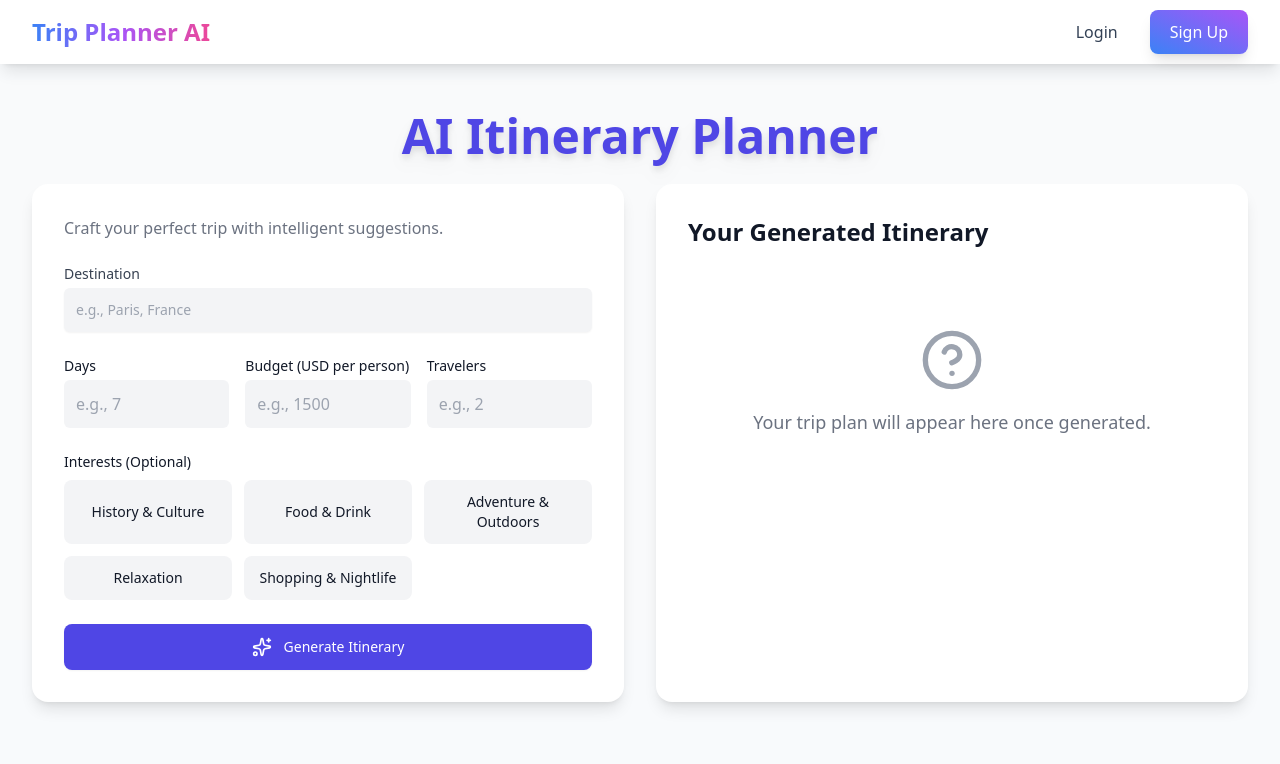
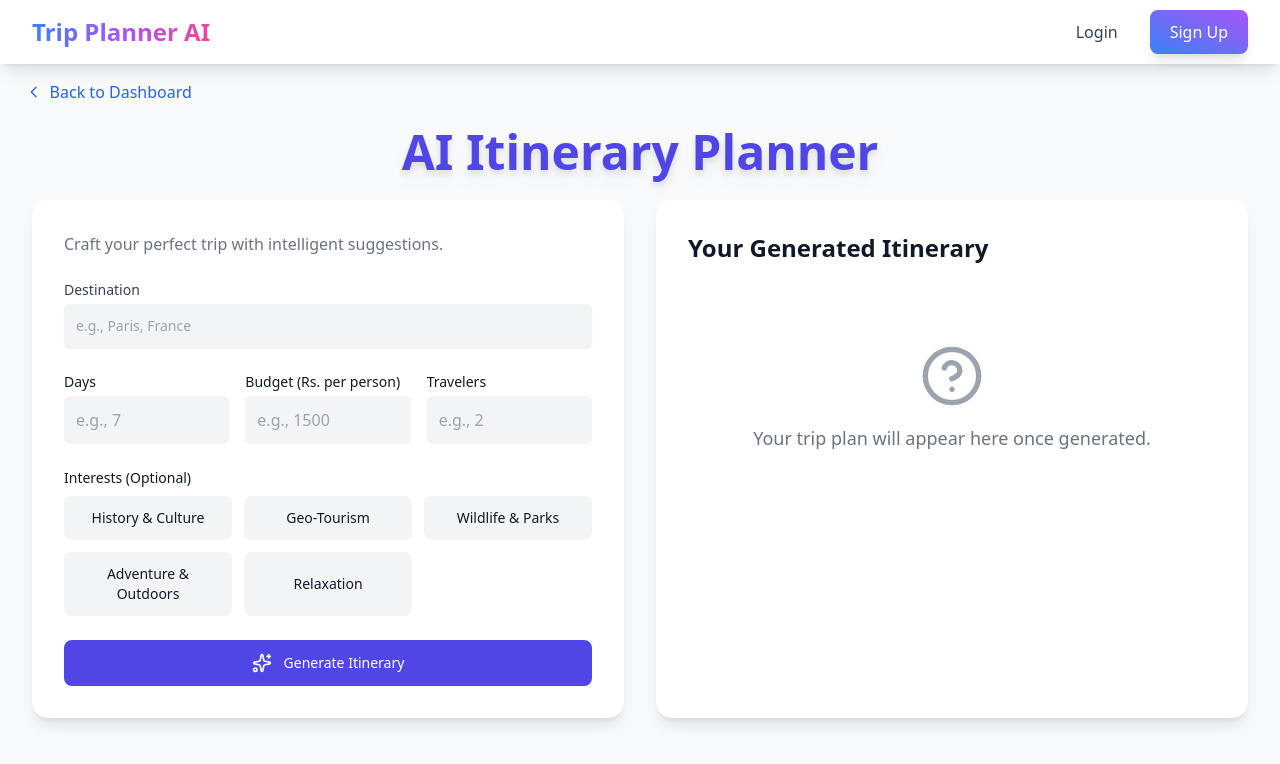
Before and after one commit to DharanSJIT/sih-ai-tourism, a React (Vite) app: page /planner in a window 1280 px wide. Shown: the top 764 px of the page. Built offline with nearby package versions, Linux system fonts and the light colour scheme; no server answers.

Commit message:
ai itinerary

```diff
--- a/src/components/ItineraryPlanner.jsx
+++ b/src/components/ItineraryPlanner.jsx
@@ -1,41 +1,50 @@
-import React, { useState } from 'react';
-import { GoogleGenerativeAI } from '@google/generative-ai';
-import ReactMarkdown from 'react-markdown';
-import { Sparkles, Plane, CircleHelp, Hourglass } from 'lucide-react';
+import React, { useState } from "react";
+import { GoogleGenerativeAI } from "@google/generative-ai";
+import ReactMarkdown from "react-markdown";
+import { Sparkles, Plane, CircleHelp, Hourglass } from "lucide-react";
+import { Link } from "react-router-dom";
 
 // Get the API key from environment variables
 const API_KEY = import.meta.env.VITE_GEMINI_API_KEY;
 
 const ItineraryPlanner = () => {
   // State for form inputs
-  const [destination, setDestination] = useState('');
-  const [days, setDays] = useState('');
-  const [budget, setBudget] = useState('');
-  const [members, setMembers] = useState('');
+  const [destination, setDestination] = useState("");
+  const [days, setDays] = useState("");
+  const [budget, setBudget] = useState("");
+  const [members, setMembers] = useState("");
   const [interests, setInterests] = useState([]);
 
   // State for API response and loading status
-  const [itinerary, setItinerary] = useState('');
+  const [itinerary, setItinerary] = useState("");
   const [loading, setLoading] = useState(false);
-  const [error, setError] = useState('');
+  const [error, setError] = useState("");
 
-  const interestOptions = ['History & Culture', 'Food & Drink', 'Adventure & Outdoors', 'Relaxation', 'Shopping & Nightlife'];
+  const interestOptions = [
+    "History & Culture",
+    "Geo-Tourism",
+    "Wildlife & Parks",
+    "Adventure & Outdoors",
+    "Relaxation",
+  ];
 
   const handleInterestChange = (interest) => {
-    setInterests(prev =>
-      prev.includes(interest) ? prev.filter(i => i !== interest) : [...prev, interest]
+    setInterests((prev) =>
+      prev.includes(interest)
+        ? prev.filter((i) => i !== interest)
+        : [...prev, interest]
     );
   };
 
   const generateItinerary = async (e) => {
     e.preventDefault();
     if (!destination || !days || !budget || !members) {
-      setError('Please fill in all required fields.');
+      setError("Please fill in all required fields.");
       return;
     }
-    setError('');
+    setError("");
     setLoading(true);
-    setItinerary('');
+    setItinerary("");
 
     try {
       const genAI = new GoogleGenerativeAI(API_KEY);
@@ -48,9 +57,9 @@ const ItineraryPlanner = () => {
         **Travel Details:**
         - **Destination:** ${destination}
         - **Duration:** ${days} days
-        - **Budget (per person, excluding flights):** Approximately $${budget} USD
+        - **Budget (per person, excluding flights):** Approximately $${budget} Rs.
         - **Number of Travelers:** ${members}
-        - **Primary Interests:** ${interests.join(', ')}
+        - **Primary Interests:** ${interests.join(", ")}
 
         **Instructions for Your Response:**
         1.  **Overview:** Start with a brief, exciting summary of the trip.
@@ -65,10 +74,11 @@ const ItineraryPlanner = () => {
       const response = await result.response;
       const text = response.text();
       setItinerary(text);
-
     } catch (err) {
       console.error("API Error:", err);
-      setError('Failed to generate itinerary. Please check your API key and try again.');
+      setError(
+        "Failed to generate itinerary. Please check your API key and try again."
+      );
     } finally {
       setLoading(false);
     }
@@ -77,92 +87,181 @@ const ItineraryPlanner = () => {
   return (
     // ✨ REMOVED mt-[20vh] and adjusted height to fill remaining space.
     // The LayoutWithNavbar in App.jsx now provides the initial top padding.
-    <div className="min-h-[50vh] bg-gray-50 dark:bg-gray-900 text-gray-900 dark:text-gray-100 p-4 sm:p-6 lg:p-8 absolute top-[10vh] w-full max-h-[70vh] ">
-       <h1 className="text-4xl md:text-5xl font-extrabold text-center text-indigo-600 dark:text-indigo-400 mb-6 drop-shadow-lg">
-  AI Itinerary Planner
-</h1>
+    <div className="min-h-[50vh] bg-gray-50 dark:bg-gray-900 text-gray-900 dark:text-gray-100 p-4 sm:p-6 lg:p-8 absolute top-[12vh] w-full max-h-[70vh] ">
+      <div className="absolute left-[2vw] top-[-2vh]">
+        <Link
+          to="/dashboard"
+          className="inline-flex items-center text-blue-600 hover:text-blue-800 mb-6 font-medium transition-colors"
+        >
+          <svg
+            className="w-4 h-4 mr-2"
+            fill="none"
+            stroke="currentColor"
+            viewBox="0 0 24 24"
+          >
+            <path
+              strokeLinecap="round"
+              strokeLinejoin="round"
+              strokeWidth={2}
+              d="M15 19l-7-7 7-7"
+            />
+          </svg>
+          Back to Dashboard
+        </Link>
+      </div>
+      <h1 className="text-4xl md:text-5xl font-extrabold text-center text-indigo-600 dark:text-indigo-400 mb-6 drop-shadow-lg">
+        AI Itinerary Planner
+      </h1>
 
       <div className="max-w-7xl mx-auto grid grid-cols-1 lg:grid-cols-2 gap-8">
-
         {/* Left Side: Form */}
-         {/* <h1 className="text-3xl font-bold">AI Itinerary Planner</h1> */}
+        {/* <h1 className="text-3xl font-bold">AI Itinerary Planner</h1> */}
         <div className="bg-white dark:bg-gray-800 p-8 rounded-2xl shadow-lg">
           <div className="flex items-center gap-3 mb-6">
             {/* <Sparkles className="w-8 h-8 text-indigo-500" /> */}
             <div>
-
-              <p className="text-gray-500 dark:text-gray-400">Craft your perfect trip with intelligent suggestions.</p>
+              <p className="text-gray-500 dark:text-gray-400">
+                Craft your perfect trip with intelligent suggestions.
+              </p>
             </div>
           </div>
 
           <form onSubmit={generateItinerary} className="space-y-6">
             <div>
-              <label htmlFor="destination" className="block text-sm font-medium text-gray-700 dark:text-gray-300">Destination</label>
-              <input type="text" id="destination" value={destination} onChange={e => setDestination(e.target.value)} placeholder="e.g., Paris, France" required className="mt-1 block w-full bg-gray-100 dark:bg-gray-700 border-transparent rounded-md shadow-sm focus:ring-indigo-500 focus:border-indigo-500 sm:text-sm p-3" />
+              <label
+                htmlFor="destination"
+                className="block text-sm font-medium text-gray-700 dark:text-gray-300"
+              >
+                Destination
+              </label>
+              <input
+                type="text"
+                id="destination"
+                value={destination}
+                onChange={(e) => setDestination(e.target.value)}
+                placeholder="e.g., Paris, France"
+                required
+                className="mt-1 block w-full bg-gray-100 dark:bg-gray-700 border-transparent rounded-md shadow-sm focus:ring-indigo-500 focus:border-indigo-500 sm:text-sm p-3"
+              />
             </div>
 
             <div className="grid grid-cols-1 md:grid-cols-3 gap-4">
               <div>
-                <label htmlFor="days" className="block text-sm font-medium">Days</label>
-                <input type="number" id="days" value={days} onChange={e => setDays(e.target.value)} placeholder="e.g., 7" required className="mt-1 block w-full bg-gray-100 dark:bg-gray-700 border-transparent rounded-md p-3" />
+                <label htmlFor="days" className="block text-sm font-medium">
+                  Days
+                </label>
+                <input
+                  type="number"
+                  id="days"
+                  value={days}
+                  onChange={(e) => setDays(e.target.value)}
+                  placeholder="e.g., 7"
+                  required
+                  className="mt-1 block w-full bg-gray-100 dark:bg-gray-700 border-transparent rounded-md p-3"
+                />
               </div>
               <div>
-                <label htmlFor="budget" className="block text-sm font-medium">Budget (USD per person)</label>
-                <input type="number" id="budget" value={budget} onChange={e => setBudget(e.target.value)} placeholder="e.g., 1500" required className="mt-1 block w-full bg-gray-100 dark:bg-gray-700 border-transparent rounded-md p-3" />
+                <label htmlFor="budget" className="block text-sm font-medium">
+                  Budget (Rs. per person)
+                </label>
+                <input
+                  type="number"
+                  id="budget"
+                  value={budget}
+                  onChange={(e) => setBudget(e.target.value)}
+                  placeholder="e.g., 1500"
+                  required
+                  className="mt-1 block w-full bg-gray-100 dark:bg-gray-700 border-transparent rounded-md p-3"
+                />
               </div>
               <div>
-                <label htmlFor="members" className="block text-sm font-medium">Travelers</label>
-                <input type="number" id="members" value={members} onChange={e => setMembers(e.target.value)} placeholder="e.g., 2" required className="mt-1 block w-full bg-gray-100 dark:bg-gray-700 border-transparent rounded-md p-3" />
+                <label htmlFor="members" className="block text-sm font-medium">
+                  Travelers
+                </label>
+                <input
+                  type="number"
+                  id="members"
+                  value={members}
+                  onChange={(e) => setMembers(e.target.value)}
+                  placeholder="e.g., 2"
+                  required
+                  className="mt-1 block w-full bg-gray-100 dark:bg-gray-700 border-transparent rounded-md p-3"
+                />
               </div>
             </div>
 
             <div>
-              <label className="block text-sm font-medium">Interests (Optional)</label>
+              <label className="block text-sm font-medium">
+                Interests (Optional)
+              </label>
               <div className="mt-2 grid grid-cols-2 sm:grid-cols-3 gap-3">
-                {interestOptions.map(interest => (
-                  <button type="button" key={interest} onClick={() => handleInterestChange(interest)} className={`p-3 text-sm rounded-lg transition-all duration-200 ${interests.includes(interest) ? 'bg-indigo-600 text-white shadow-md' : 'bg-gray-100 dark:bg-gray-700 hover:bg-gray-200 dark:hover:bg-gray-600'}`}>
+                {interestOptions.map((interest) => (
+                  <button
+                    type="button"
+                    key={interest}
+                    onClick={() => handleInterestChange(interest)}
+                    className={`p-3 text-sm rounded-lg transition-all duration-200 ${
+                      interests.includes(interest)
+                        ? "bg-indigo-600 text-white shadow-md"
+                        : "bg-gray-100 dark:bg-gray-700 hover:bg-gray-200 dark:hover:bg-gray-600"
+                    }`}
+                  >
                     {interest}
                   </button>
                 ))}
               </div>
             </div>
 
-            <button type="submit" disabled={loading} className="w-full flex justify-center items-center gap-3 py-3 px-4 border border-transparent rounded-lg shadow-sm text-sm font-medium text-white bg-indigo-600 hover:bg-indigo-700 focus:outline-none focus:ring-2 focus:ring-offset-2 focus:ring-indigo-500 disabled:bg-indigo-300">
-              {loading ? <Hourglass className="animate-spin w-5 h-5" /> : <Sparkles className="w-5 h-5" />}
-              {loading ? 'Generating...' : 'Generate Itinerary'}
+            <button
+              type="submit"
+              disabled={loading}
+              className="w-full flex justify-center items-center gap-3 py-3 px-4 border border-transparent rounded-lg shadow-sm text-sm font-medium text-white bg-indigo-600 hover:bg-indigo-700 focus:outline-none focus:ring-2 focus:ring-offset-2 focus:ring-indigo-500 disabled:bg-indigo-300"
+            >
+              {loading ? (
+                <Hourglass className="animate-spin w-5 h-5" />
+              ) : (
+                <Sparkles className="w-5 h-5" />
+              )}
+              {loading ? "Generating..." : "Generate Itinerary"}
             </button>
-            {error && <p className="text-sm text-red-500 text-center">{error}</p>}
+            {error && (
+              <p className="text-sm text-red-500 text-center">{error}</p>
+            )}
           </form>
         </div>
 
         {/* Right Side: Display Itinerary */}
         <div className="bg-white dark:bg-gray-800 p-8 rounded-2xl shadow-lg relative min-h-[500px]">
-          <div className="sticky top-8"> {/* Adjusted sticky top to account for navbar */}
-            <h2 className="text-2xl font-bold mb-4">Your Generated Itinerary</h2>
-
+          <div className="sticky top-8">
+            {" "}
+            {/* Adjusted sticky top to account for navbar */}
+            <h2 className="text-2xl font-bold mb-4">
+              Your Generated Itinerary
+            </h2>
             {loading && (
               <div className="flex flex-col items-center justify-center h-full mt-20">
                 <Plane className="w-16 h-16 text-indigo-400 animate-bounce" />
-                <p className="mt-4 text-lg text-gray-500 dark:text-gray-400">Planning your adventure...</p>
+                <p className="mt-4 text-lg text-gray-500 dark:text-gray-400">
+                  Planning your adventure...
+                </p>
               </div>
             )}
-
             {!loading && !itinerary && (
               <div className="flex flex-col items-center justify-center h-full mt-20 text-center">
                 <CircleHelp className="w-16 h-16 text-gray-400" />
-                <p className="mt-4 text-lg text-gray-500 dark:text-gray-400">Your trip plan will appear here once generated.</p>
+                <p className="mt-4 text-lg text-gray-500 dark:text-gray-400">
+                  Your trip plan will appear here once generated.
+                </p>
               </div>
             )}
-
             {itinerary && (
               // Adjusted h-[70vh] to h-[calc(100vh-180px)] to better fit the remaining space
               <div className="prose prose-indigo dark:prose-invert max-w-none h-[calc(100vh-180px)] overflow-y-auto pr-4">
-                  <ReactMarkdown>{itinerary}</ReactMarkdown>
+                <ReactMarkdown>{itinerary}</ReactMarkdown>
               </div>
             )}
           </div>
         </div>
-
       </div>
     </div>
   );
```
Also changed, not shown: src/components/Dashboard.jsx (+6 -3 lines), src/index.css (+71 -0 lines).
